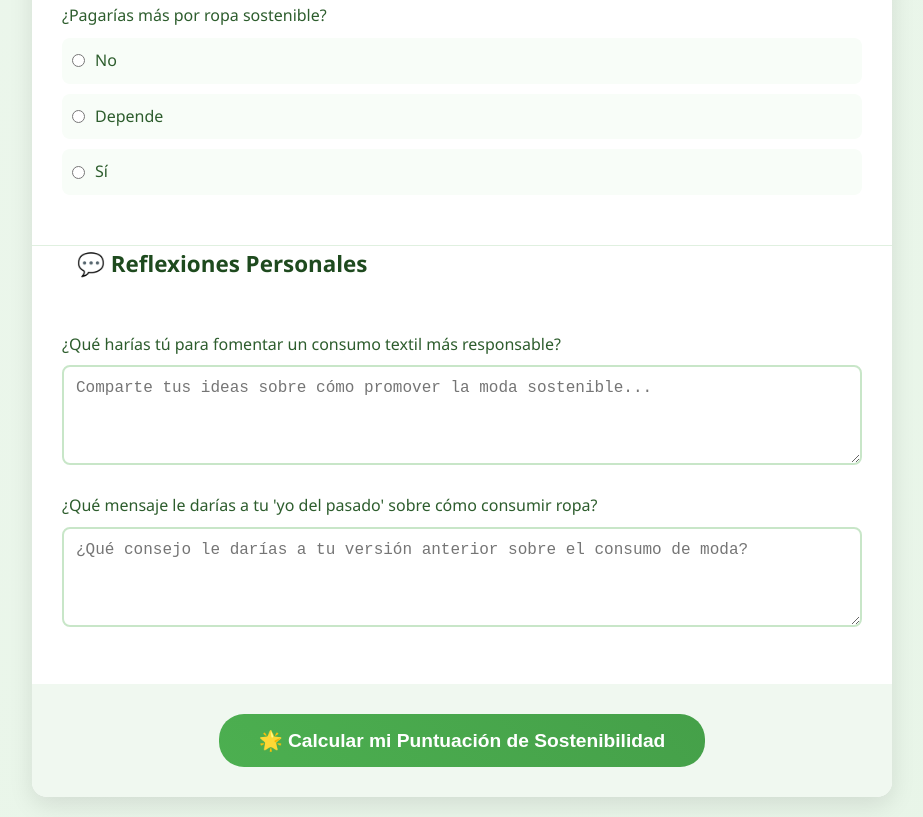
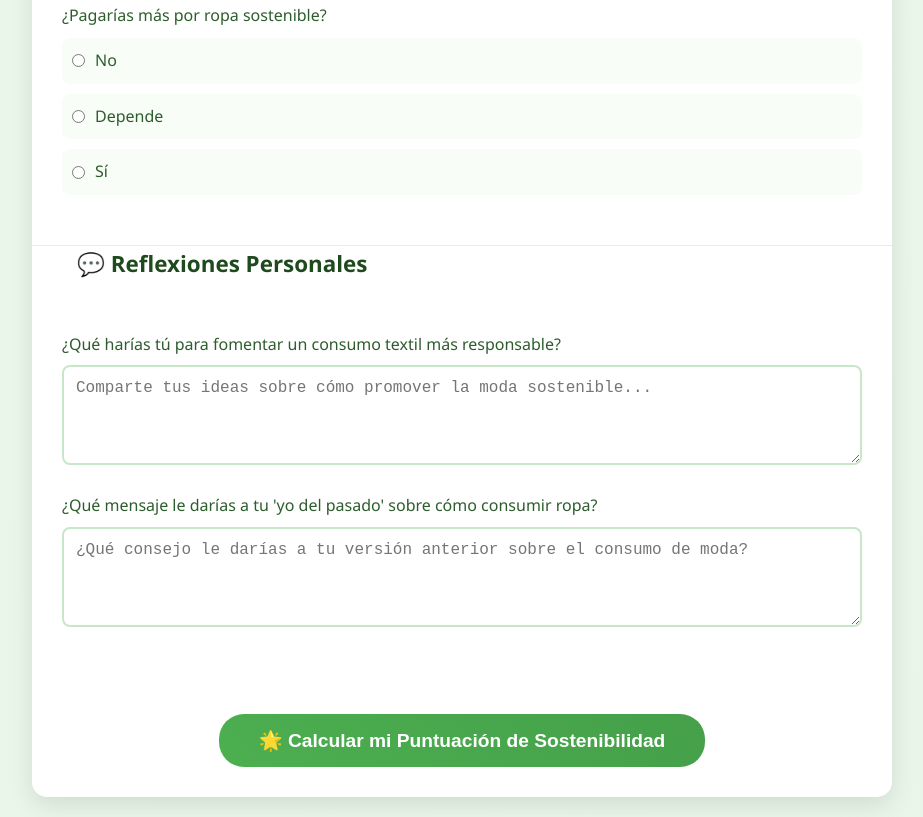
Before and after one commit to dospacdospac/webmle, a plain HTML site: page index.html in a window 1280 px wide. Shown: the part 2982-3799 px from the top of the page, without its empty margins (178-1101 px from the left). Drawn offline with Linux system fonts and the light colour scheme.

Commit message:
Update index.html

```diff
--- a/index.html
+++ b/index.html
@@ -143,7 +143,7 @@
         .submit-container {
             padding: 30px;
             text-align: center;
-            background: #f0f8f0;
+            background: #f0ff0;
         }
 
         .submit-btn {
@@ -288,7 +288,6 @@
 
         <div class="form-container">
             <form id="sustainabilityForm">
-                <!-- Sección 1: Datos Demográficos -->
                 <fieldset>
                     <legend>🧾 Datos Demográficos</legend>
 
@@ -341,7 +340,6 @@
                     </div>
                 </fieldset>
 
-                <!-- Sección 2: Hábitos de Compra -->
                 <fieldset>
                     <legend>👚 Hábitos de Compra</legend>
 
@@ -411,7 +409,6 @@
                     </div>
                 </fieldset>
 
-                <!-- Sección 3: Conciencia -->
                 <fieldset>
                     <legend>🌱 Conciencia Ambiental</legend>
 
@@ -461,7 +458,6 @@
                     </div>
                 </fieldset>
 
-                <!-- Sección 4: Comportamientos -->
                 <fieldset>
                     <legend>🔄 Comportamientos Sostenibles</legend>
 
@@ -531,7 +527,6 @@
                     </div>
                 </fieldset>
 
-                <!-- Sección 5: Respuestas Abiertas -->
                 <fieldset>
                     <legend>💬 Reflexiones Personales</legend>
 
@@ -552,7 +547,6 @@
             </form>
         </div>
 
-        <!-- Resultados -->
         <div id="results" class="results">
             <div id="scoreDisplay" class="score-display">
                 <div id="scoreNumber" class="score-number"></div>
@@ -620,8 +614,6 @@
                     }
                 });
             });
-        });
-
 
             document.getElementById('submitButton').addEventListener('click', function(e) {
                 e.preventDefault();
@@ -629,7 +621,6 @@ document.getElementById('submitButton').addEventListener('click', function(e) {
                     calculateAndShowResults();
                 }
             });
-
         });
 
         function validateForm() {
@@ -818,3 +809,6 @@ document.getElementById('submitButton').addEventListener('click', function(e) {
             ctx.fillText('0', startX, startY + barSpacing + 60);
             ctx.fillText(maxScore, startX + maxBarWidth, startY + barSpacing + 60);
         }
+    </script>
+</body>
+</html>
```
Lines whose indentation alone changed are shown as unchanged.
